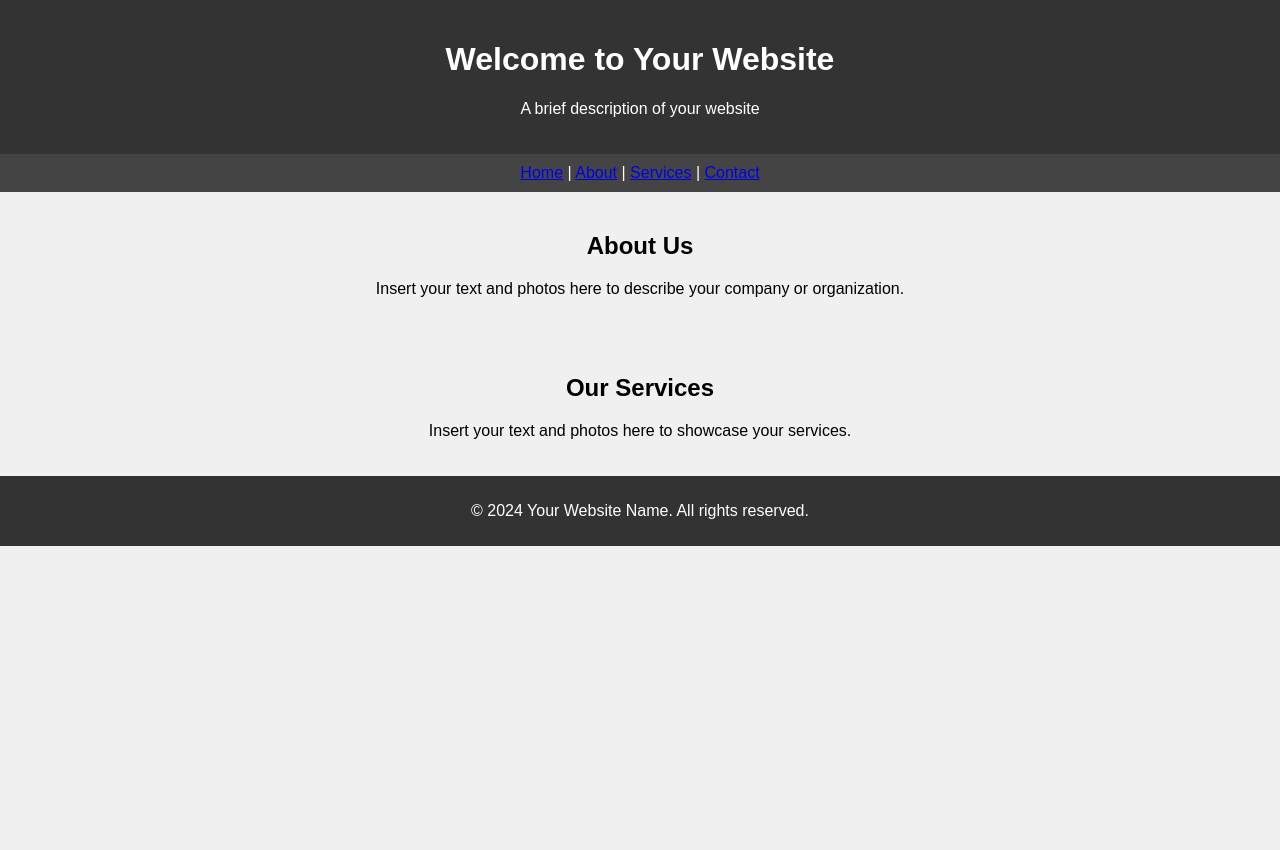
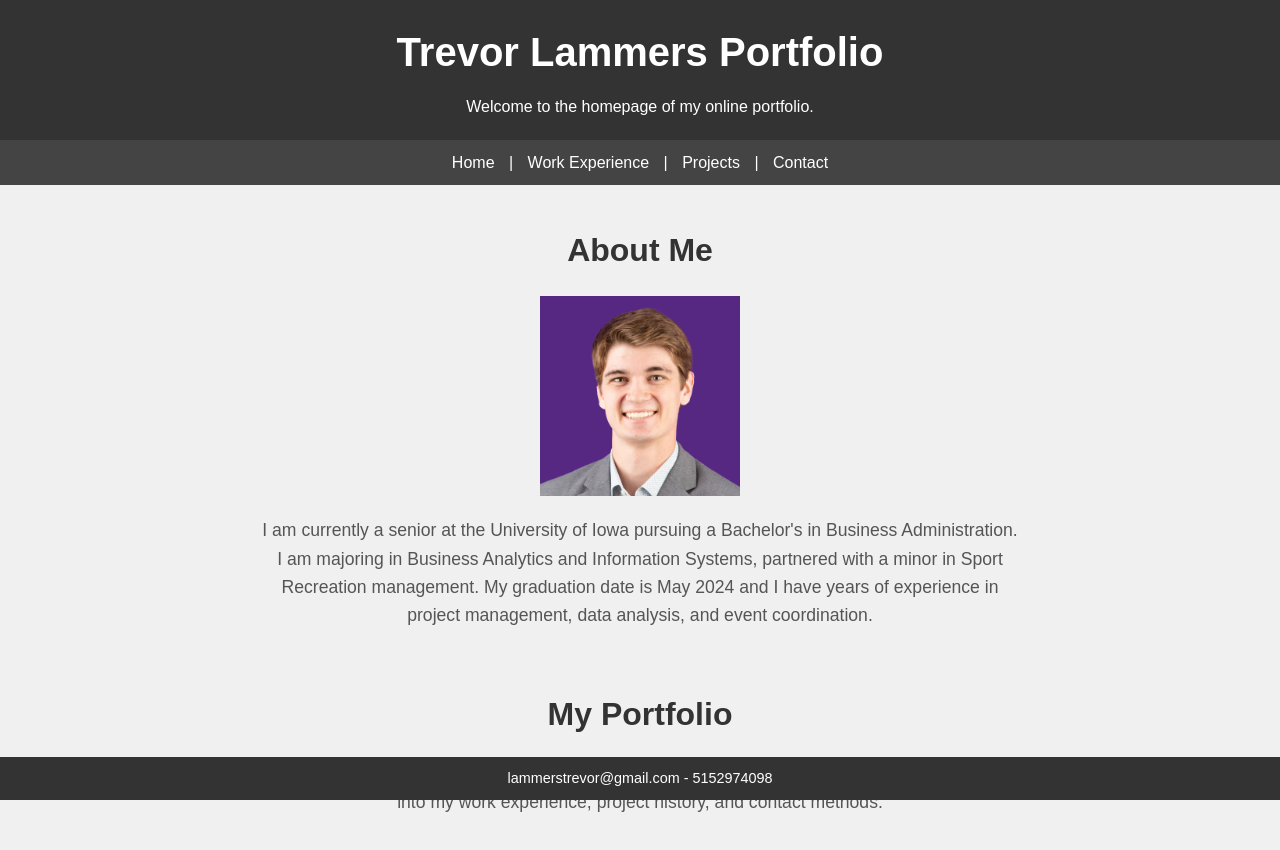
Before and after one commit to tjlammers/tjlammers_HW8, a plain HTML site: page index.html in a window 1280 px wide. Before the commit the page ends 800 px from the top, so only its background shows below. Drawn offline with Linux system fonts and the light colour scheme.

Commit message:
Uploaded a picture for my homepage

```diff
--- a/index.html
+++ b/index.html
@@ -3,64 +3,124 @@
 <head>
     <meta charset="UTF-8">
     <meta name="viewport" content="width=device-width, initial-scale=1.0">
-    <title>Your Website Name</title>
+    <title>Trevor Lammers Portfolio</title>
     <style>
-        /* Basic styling, feel free to modify */
+        /* Reset CSS */
+        * {
+            box-sizing: border-box;
+            margin: 0;
+            padding: 0;
+        }
+
+        /* Global styles */
         body {
             font-family: Arial, sans-serif;
-            margin: 0;
-            padding: 0;
             background-color: #f0f0f0;
+            line-height: 1.6;
         }
+
+        /* Header styles */
         header {
             background-color: #333;
             color: #fff;
             padding: 20px;
             text-align: center;
         }
+
+        header h1 {
+            font-size: 2.5em;
+            margin-bottom: 10px;
+        }
+
+        /* Navigation styles */
         nav {
             background-color: #444;
             color: #fff;
             padding: 10px;
             text-align: center;
         }
+
+        nav a {
+            color: #fff;
+            text-decoration: none;
+            margin: 0 10px;
+            transition: color 0.3s ease;
+        }
+
+        nav a:hover {
+            color: #ff4500; /* Change color on hover */
+        }
+
+        /* Main section styles */
         section {
             padding: 20px;
             text-align: center;
+            margin: 20px auto;
+            max-width: 800px;
         }
+
+        section h2 {
+            font-size: 2em;
+            margin-bottom: 20px;
+            color: #333;
+        }
+
+        section p {
+            color: #555;
+            font-size: 1.1em;
+            line-height: 1.6;
+        }
+
+        /* Footer styles */
         footer {
             background-color: #333;
             color: #fff;
             padding: 10px;
             text-align: center;
+            position: fixed;
+            bottom: 0;
+            width: 100%;
+        }
+
+        footer p {
+            font-size: 0.9em;
+        }
+
+        /* Image styles */
+        img {
+            width: 200px; /* Adjust the width as needed */
+            height: auto; /* Maintain aspect ratio */
+            display: block; /* Ensure proper spacing */
+            margin: 0 auto 20px; /* Center horizontally and add some bottom margin */
         }
     </style>
 </head>
 <body>
     <header>
-        <h1>Welcome to Your Website</h1>
-        <p>A brief description of your website</p>
+        <h1>Trevor Lammers Portfolio</h1>
+        <p>Welcome to the homepage of my online portfolio.</p>
     </header>
 
     <nav>
         <a href="#">Home</a> |
-        <a href="#">About</a> |
-        <a href="#">Services</a> |
+        <a href="#">Work Experience</a> |
+        <a href="#">Projects</a> |
         <a href="#">Contact</a>
     </nav>
 
     <section>
-        <h2>About Us</h2>
-        <p>Insert your text and photos here to describe your company or organization.</p>
+        <h2>About Me</h2>
+        <img src="HeadshotPurple.jpg" alt="Profile Picture">
+        <p>I am currently a senior at the University of Iowa pursuing a Bachelor's in Business Administration. I am majoring in Business Analytics and Information Systems, partnered with a minor in Sport Recreation management. My graduation date is May 2024 and I have years of experience in project management, data analysis, and event coordination.</p>
     </section>
 
     <section>
-        <h2>Our Services</h2>
-        <p>Insert your text and photos here to showcase your services.</p>
+        <h2>My Portfolio</h2>
+        <p>Click the subpages above to navigate across the portfolio. The subpages provide deeper insight into my work experience, project history, and contact methods.</p>
     </section>
 
     <footer>
-        <p>&copy; 2024 Your Website Name. All rights reserved.</p>
+        <p>lammerstrevor@gmail.com - 5152974098</p>
     </footer>
 </body>
 </html>
```
Also changed, not shown: HeadshotPurple.jpg (added).
